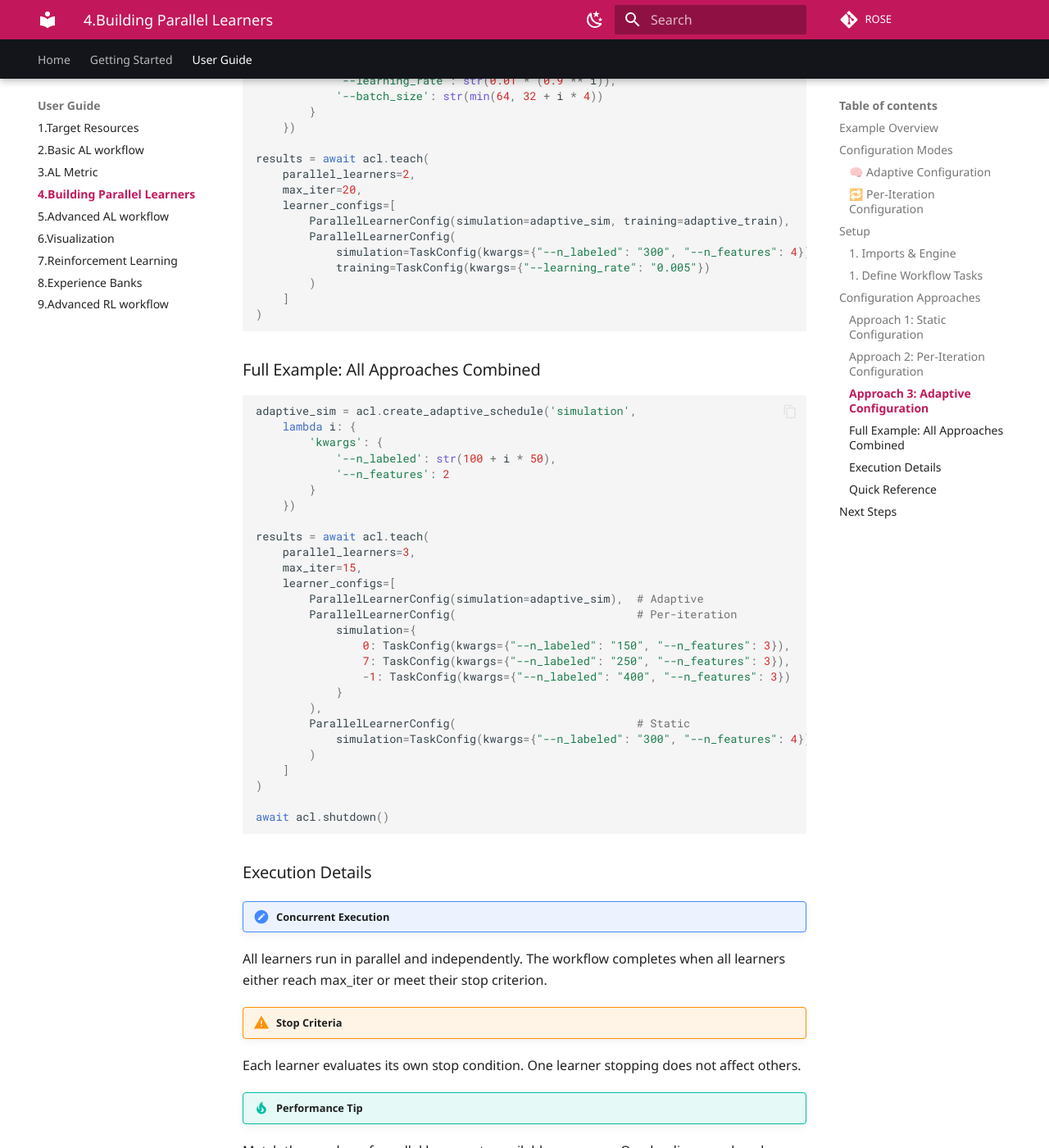
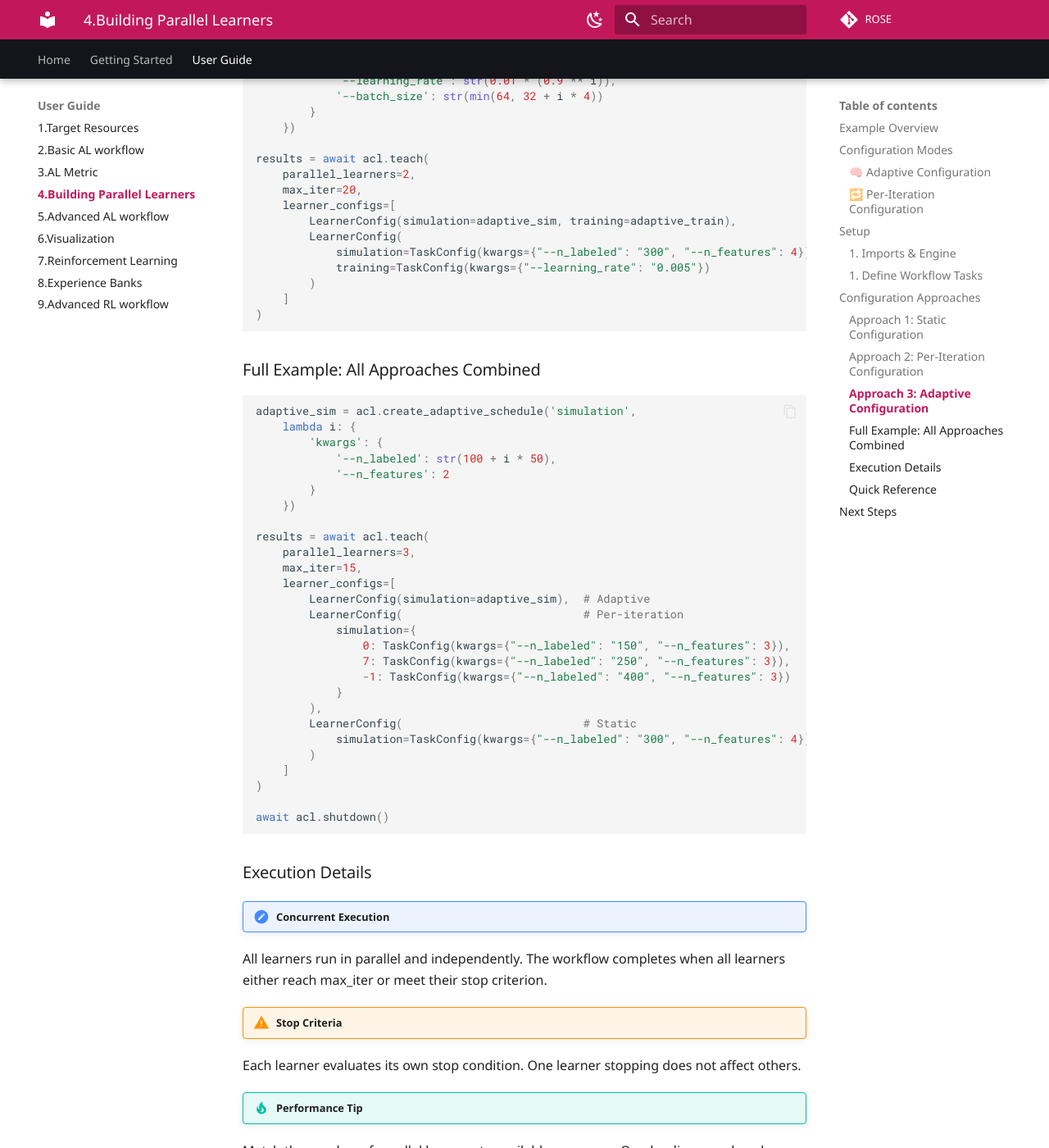
Before and after one commit to radical-cybertools/ROSE, an MkDocs documentation site: the page built from docs/user-guide/parallel_learners_docs.md, in a window 1280 px wide and 1400 px high, scrolled down 3772 px. Shown: the whole window at 82% size. Built offline with MkDocs 1.6.1 and Material for MkDocs 9.7.7, drawn with Linux system fonts in a browser that asks for light colours; some web fonts are replaced; comment, search, counter and statistics services are not loaded; some of the changed text lies outside the part shown.

Commit message:
fix docs iter 1

```diff
--- a/docs/user-guide/parallel_learners_docs.md
+++ b/docs/user-guide/parallel_learners_docs.md
@@ -104,11 +104,11 @@ results = await acl.teach(
     parallel_learners=2,
     max_iter=10,
     learner_configs=[
-        ParallelLearnerConfig(
+        LearnerConfig(
             simulation=TaskConfig(kwargs={"--n_labeled": "200", "--n_features": 2}),
             training=TaskConfig(kwargs={"--learning_rate": "0.01"})
         ),
-        ParallelLearnerConfig(
+        LearnerConfig(
             simulation=TaskConfig(kwargs={"--n_labeled": "300", "--n_features": 4}),
             training=TaskConfig(kwargs={"--learning_rate": "0.005"})
         )
@@ -122,10 +122,10 @@ results = await acl.teach(
     parallel_learners=3,
     max_iter=15,
     learner_configs=[
-        ParallelLearnerConfig(
+        LearnerConfig(
             simulation=TaskConfig(kwargs={"--n_labeled": "200", "--n_features": 2})
         ),
-        ParallelLearnerConfig(
+        LearnerConfig(
             simulation={
                 0: TaskConfig(kwargs={"--n_labeled": "100"}),
                 5: TaskConfig(kwargs={"--n_labeled": "200"}),
@@ -170,8 +170,8 @@ results = await acl.teach(
     parallel_learners=2,
     max_iter=20,
     learner_configs=[
-        ParallelLearnerConfig(simulation=adaptive_sim, training=adaptive_train),
-        ParallelLearnerConfig(
+        LearnerConfig(simulation=adaptive_sim, training=adaptive_train),
+        LearnerConfig(
             simulation=TaskConfig(kwargs={"--n_labeled": "300", "--n_features": 4}),
             training=TaskConfig(kwargs={"--learning_rate": "0.005"})
         )
@@ -194,15 +194,15 @@ results = await acl.teach(
     parallel_learners=3,
     max_iter=15,
     learner_configs=[
-        ParallelLearnerConfig(simulation=adaptive_sim),  # Adaptive
-        ParallelLearnerConfig(                           # Per-iteration
+        LearnerConfig(simulation=adaptive_sim),  # Adaptive
+        LearnerConfig(                           # Per-iteration
             simulation={
                 0: TaskConfig(kwargs={"--n_labeled": "150", "--n_features": 3}),
                 7: TaskConfig(kwargs={"--n_labeled": "250", "--n_features": 3}),
                 -1: TaskConfig(kwargs={"--n_labeled": "400", "--n_features": 3})
             }
         ),
-        ParallelLearnerConfig(                           # Static
+        LearnerConfig(                           # Static
             simulation=TaskConfig(kwargs={"--n_labeled": "300", "--n_features": 4})
         )
     ]
--- a/pyproject.toml
+++ b/pyproject.toml
@@ -5,7 +5,7 @@ build-backend = "setuptools.build_meta"
 [project]
 name = "ROSE"
 version = "0.1.0"
-description = "Toolkit to express and execute ML learn workflows on HPC"
+description = "Toolkit to express and execute ML surrogate building workflows on HPC"
 
 authors = [
     {name = "Aymen Alsaadi", email = "aymen.alsaadi@rutgers.edu"},
```
Also changed, not shown: README.md (+1 -1 lines), docs/index.md (+2 -2 lines), docs/user-guide/target-resources.md (+1 -1 lines).
